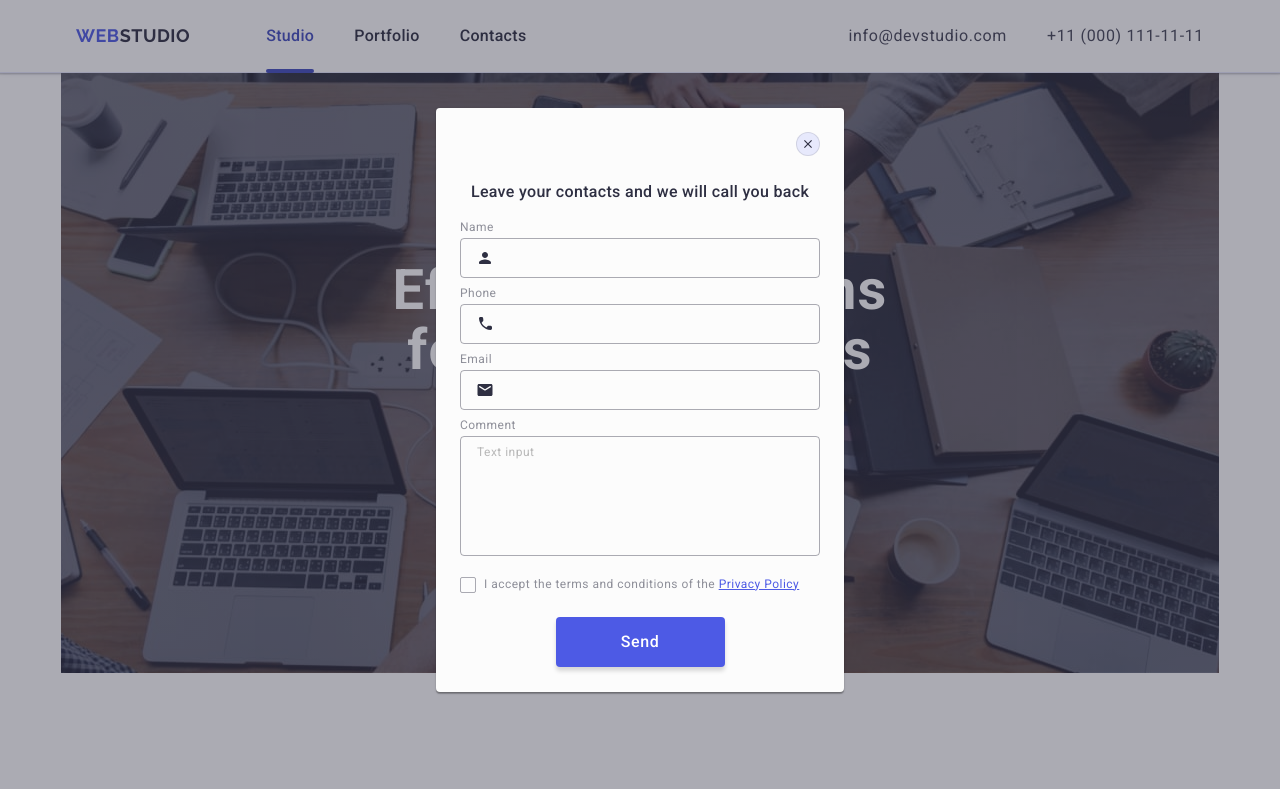
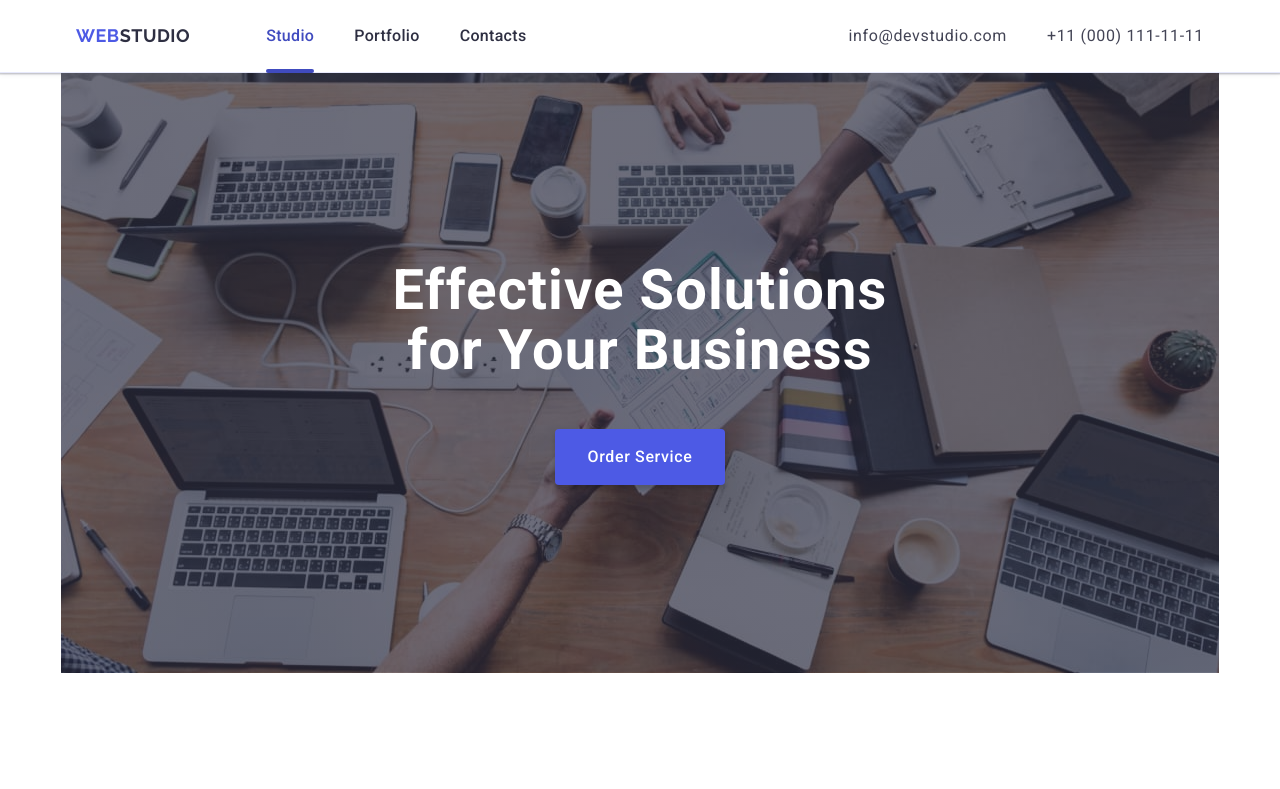
Before and after one commit to Oleksand-Kalinin/goit-markup-hw-06, a plain HTML site: page index.html in a window 1280 px wide. Shown: the top 789 px of the page. Drawn offline with nearby package versions, Linux system fonts and the light colour scheme.

Commit message:
adaptive

```diff
--- a/index.html
+++ b/index.html
@@ -812,7 +812,7 @@
 
     <!-- #region Modal window Order Service -->
 
-    <div class="backdrop-form is-open">
+    <div class="backdrop-form">
       <div class="modal-window-form-order-service">
         <button class="btn-close-form" type="button">
           <svg class="close-icon-form" width="8" height="8">
```
